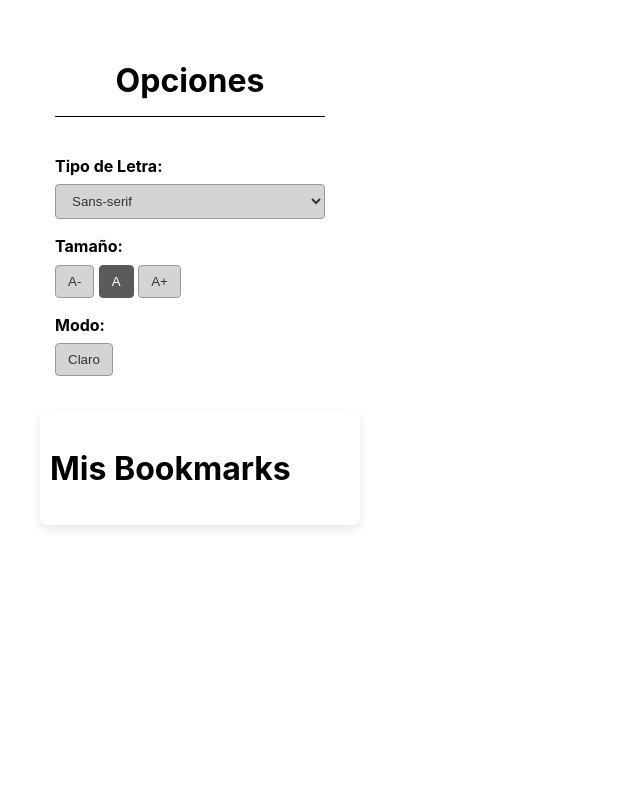
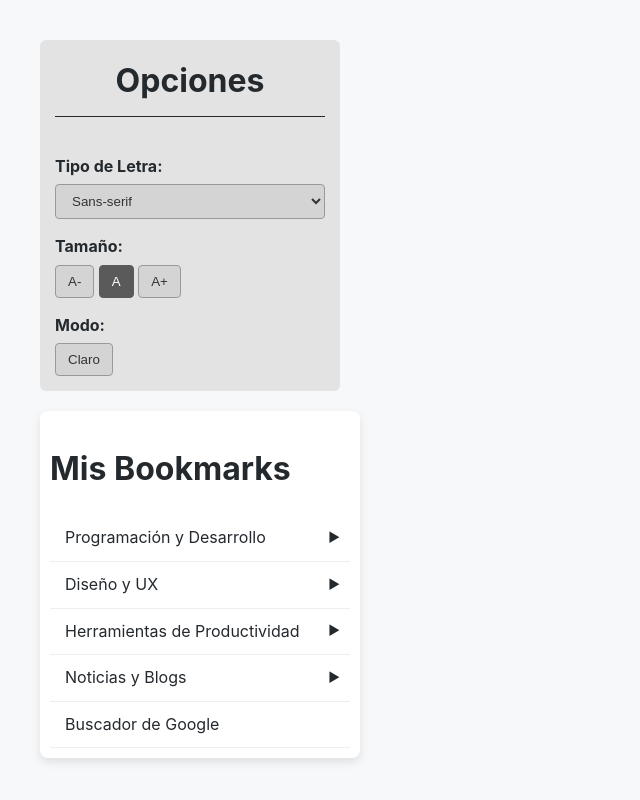
Before and after one commit to jav-car-1971/bookmarks, a plain HTML site: page index.html in a window 1280 px wide. Shown: the whole page, without its empty margins (0-640 px from the left). Drawn offline with Linux system fonts and the light colour scheme.

Commit message:
Update index.html

```diff
--- a/index.html
+++ b/index.html
@@ -255,3 +255,117 @@
                 name: "Diseño y UX",
                 children: [
                     { name: "Figma", url: "https://www.figma.com/" },
+                    { name: "Behance", url: "https://www.behance.net/" },
+                    { name: "Muzli", url: "https://muz.li/" }
+                ]
+            },
+            {
+                name: "Herramientas de Productividad",
+                children: [
+                    { name: "Notion", url: "https://www.notion.so/" },
+                    { name: "Trello", url: "https://trello.com/" }
+                ]
+            },
+            {
+                name: "Noticias y Blogs",
+                children: [
+                    { name: "The New York Times", url: "https://www.nytimes.com/" },
+                    { name: "BBC News", url: "https://www.bbc.com/news" },
+                    { name: "Wired", url: "https://www.wired.com/" }
+                ]
+            },
+            { name: "Buscador de Google", url: "https://www.google.com/" }
+        ];
+
+        function createMenu(items, parentElement) {
+            items.forEach(item => {
+                const li = document.createElement('li');
+
+                if (item.url) {
+                    const a = document.createElement('a');
+                    a.href = item.url;
+                    a.textContent = item.name;
+                    a.style.textDecoration = 'none';
+                    a.style.color = 'inherit';
+                    li.appendChild(a);
+                } else {
+                    li.textContent = item.name;
+                    li.classList.add('has-submenu');
+                }
+
+                if (item.children && item.children.length > 0) {
+                    const ul = document.createElement('ul');
+                    ul.classList.add('bookmark-list');
+                    createMenu(item.children, ul);
+                    li.appendChild(ul);
+                }
+
+                parentElement.appendChild(li);
+            });
+        }
+
+        // Controles de usuario
+        const fontSelector = document.getElementById('font-selector');
+        const sizeButtons = document.querySelectorAll('.controls button[data-size]');
+        const modeToggle = document.getElementById('mode-toggle');
+
+        function applyStyles() {
+            const selectedFont = fontSelector.value;
+            const selectedSize = document.querySelector('.controls button.active').dataset.size;
+
+            document.body.style.setProperty('--font-family', selectedFont);
+
+            let fontSize = '1rem';
+            if (selectedSize === 'small') fontSize = '0.9rem';
+            if (selectedSize === 'medium') fontSize = '1rem';
+            if (selectedSize === 'large') fontSize = '1.1rem';
+
+            document.body.style.setProperty('--font-size', fontSize);
+
+            localStorage.setItem('docFont', selectedFont);
+            localStorage.setItem('docSize', selectedSize);
+        }
+
+        function toggleDarkMode() {
+            const isDarkMode = document.body.classList.toggle('dark-mode');
+            localStorage.setItem('darkMode', isDarkMode ? 'enabled' : 'disabled');
+            modeToggle.textContent = isDarkMode ? 'Oscuro' : 'Claro';
+        }
+
+        document.addEventListener('DOMContentLoaded', () => {
+            const mainMenu = document.getElementById('main-menu');
+            createMenu(bookmarksData, mainMenu);
+
+            const savedFont = localStorage.getItem('docFont');
+            const savedSize = localStorage.getItem('docSize');
+            const savedMode = localStorage.getItem('darkMode');
+
+            if (savedFont) fontSelector.value = savedFont;
+            if (savedSize) {
+                sizeButtons.forEach(btn => btn.classList.remove('active'));
+                document.querySelector(`[data-size="${savedSize}"]`).classList.add('active');
+            }
+            if (savedMode === 'enabled') {
+                document.body.classList.add('dark-mode');
+                modeToggle.textContent = 'Oscuro';
+            } else {
+                document.body.classList.add('light-mode');
+                modeToggle.textContent = 'Claro';
+            }
+
+            // Manejo de eventos
+            fontSelector.addEventListener('change', applyStyles);
+            sizeButtons.forEach(btn => {
+                btn.addEventListener('click', () => {
+                    sizeButtons.forEach(b => b.classList.remove('active'));
+                    btn.classList.add('active');
+                    applyStyles();
+                });
+            });
+            modeToggle.addEventListener('click', toggleDarkMode);
+
+            applyStyles();
+        });
+    </script>
+</body>
+</html>
```
